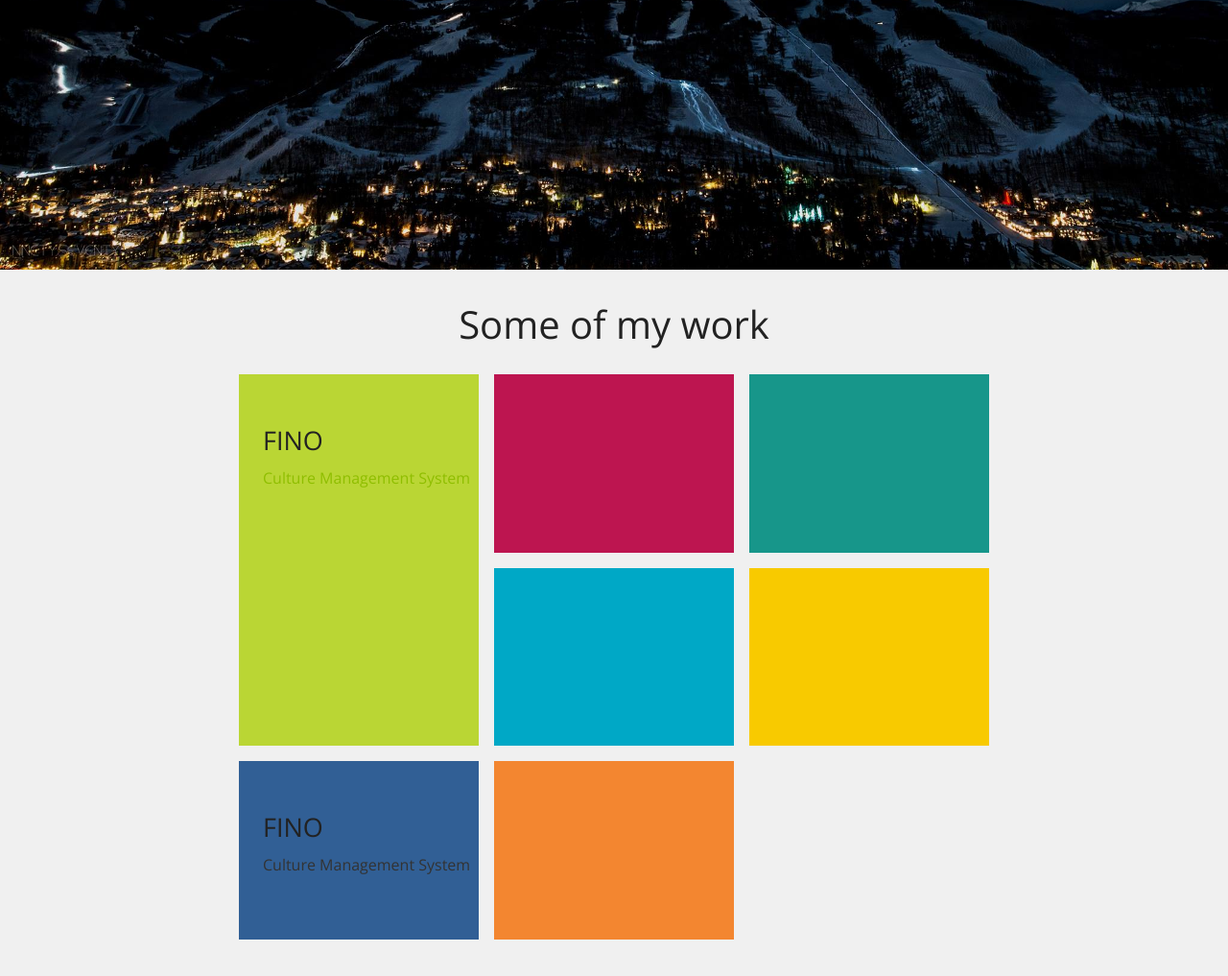
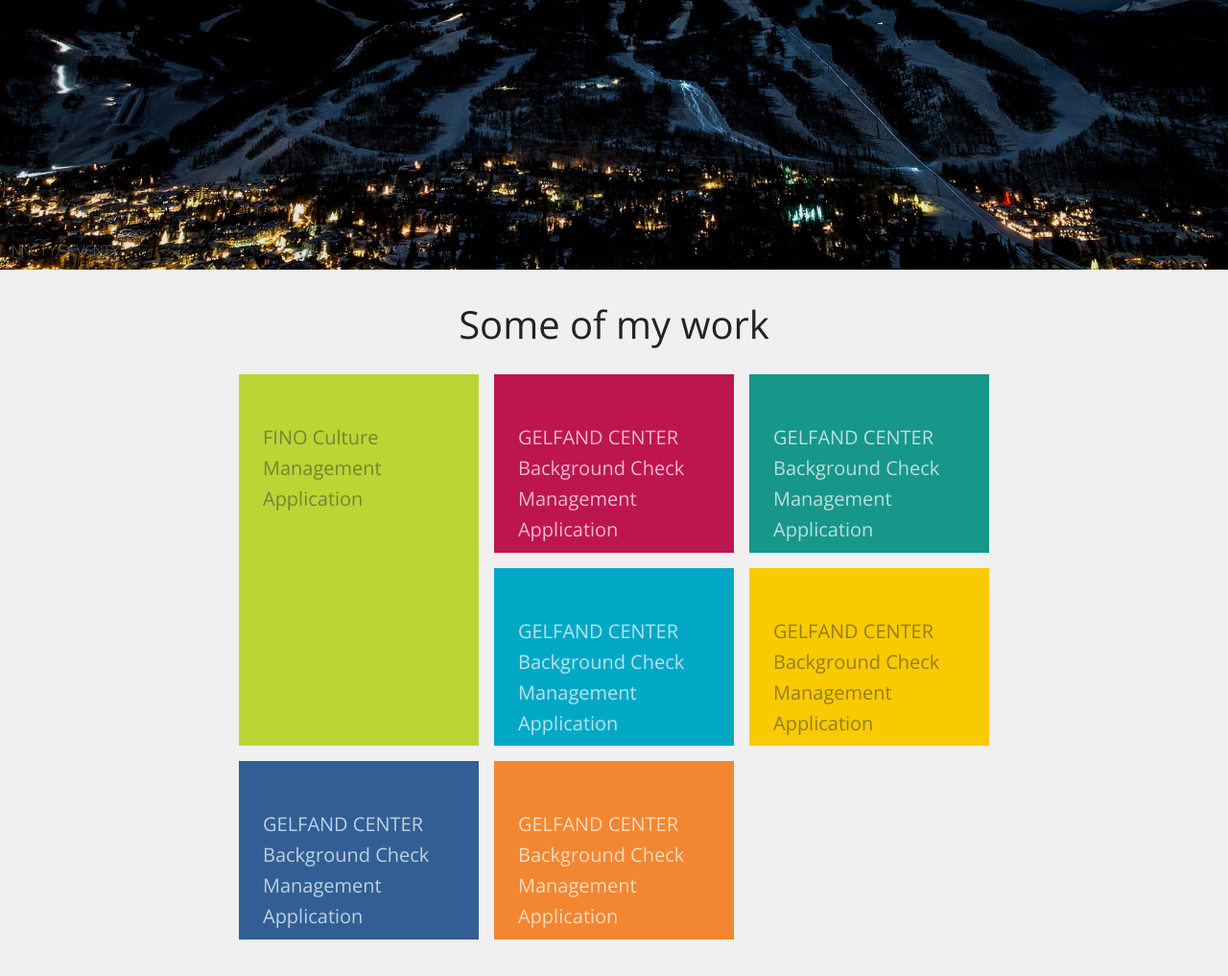
Before and after one commit to jschiang/website, a plain HTML site: page index.html in a window 1280 px wide. Shown: the part 1319-2336 px from the top of the page at 96% size. Drawn offline with nearby package versions, Linux system fonts and the light colour scheme.

Commit message:
added dummy text and some font style to work-items

```diff
--- a/css/style.css
+++ b/css/style.css
@@ -195,7 +195,11 @@
     text-align: left;
     margin-top: 20%;
     margin-left: 10%;
-    color: #333;
+}
+
+#work-container .work-item .work-content p{
+    color: rgba(255,255,255,0.7);
+    font-size: 20px;
 }
 
 #work-container .work-item .overlay{
@@ -205,12 +209,11 @@
     height: 100%;
     text-align: center;
     color: #fff;
-    font-size: 17px;
     top: -100%;
 }
 
 #work-container .work-item .overlay h4{
-    font-size: 15px;
+    font-size: 20px;
     margin-top: 27%;
 }
 
@@ -219,22 +222,26 @@
     background-color: #bad634;
 }
 
-#work-container #fino-box .work-content {
-    color: #8FBE00;
+#work-container #fino-box .work-content p{
+    color: rgba(50,50,50,0.5);
 }
 
-#work-container #fino-box h4 {
+/*#work-container #fino-box h4 {
     margin-top: 60%;
 }
-
+*/
 #work-container #gelfand-box{
     height: 62.5%%;
     background-color: #f8ca00;
 }
 
-#work-container #gelfand-box h4 {
+#work-container #gelfand-box .work-content p{
+    color: rgba(50,50,50,0.5);
+}
+
+/*#work-container #gelfand-box h4 {
     margin-top: 60%;
-}
+}*/
 
 #work-container #pulse-box{
     background-color: #315f95;
--- a/index.html
+++ b/index.html
@@ -59,49 +59,62 @@
           <div class="small-4 columns">
             <a href="#"><div class="work-item" id="fino-box">
               <div class="work-content">
-                <h3>FINO</h3>
-                <p>Culture Management System</p>
+                <p>FINO Culture Management Application</p>
               </div>
               <div class="overlay">
-                 <h4>INTERESTED?</h4>
+                 <h4>SEE MORE</h4>
               </div>
             </div></a>
             <a href="#"><div class="work-item" id="pulse-box">
               <div class="work-content">
-                <h3>FINO</h3>
-                <p>Culture Management System</p>
+                <p>GELFAND CENTER Background Check Management Application</p>
               </div>
               <div class="overlay">
-                 <h4>INTERESTED?</h4>
+                 <h4>SEE MORE</h4>
               </div>
             </div></a>
           </div>
           <div class="small-4 columns">
             <a href="#"><div class="work-item" id="dj-box">
+              <div class="work-content">
+                <p>GELFAND CENTER Background Check Management Application</p>
+              </div>
               <div class="overlay">
-                 <h4>INTERESTED?</h4>
+                 <h4>SEE MORE</h4>
               </div>
             </div></a>
             <a href="#"><div class="work-item" id="mediafi-box">
+              <div class="work-content">
+                <p>GELFAND CENTER Background Check Management Application</p>
+              </div>
               <div class="overlay">
-                 <h4>INTERESTED?</h4>
+                 <h4>SEE MORE</h4>
               </div>
             </div></a>
             <a href="#"><div class="work-item" id="karate-box">
+              <div class="work-content">
+                <p>GELFAND CENTER Background Check Management Application</p>
+              </div>
               <div class="overlay">
-                 <h4>INTERESTED?</h4>
+                 <h4>SEE MORE</h4>
               </div>
             </div></a>
           </div>
           <div class="small-4 columns">
             <a href="#"><div class="work-item" id="ezbike-box">
+              <div class="work-content">
+                <p>GELFAND CENTER Background Check Management Application</p>
+              </div>
               <div class="overlay">
-                 <h4>INTERESTED?</h4>
+                 <h4>SEE MORE</h4>
               </div>
             </div></a>
             <a href="#"><div class="work-item" id="gelfand-box">
+              <div class="work-content">
+                <p>GELFAND CENTER Background Check Management Application</p>
+              </div>
               <div class="overlay">
-                 <h4>INTERESTED?</h4>
+                 <h4>SEE MORE</h4>
               </div>
             </div></a>
           </div>
```
